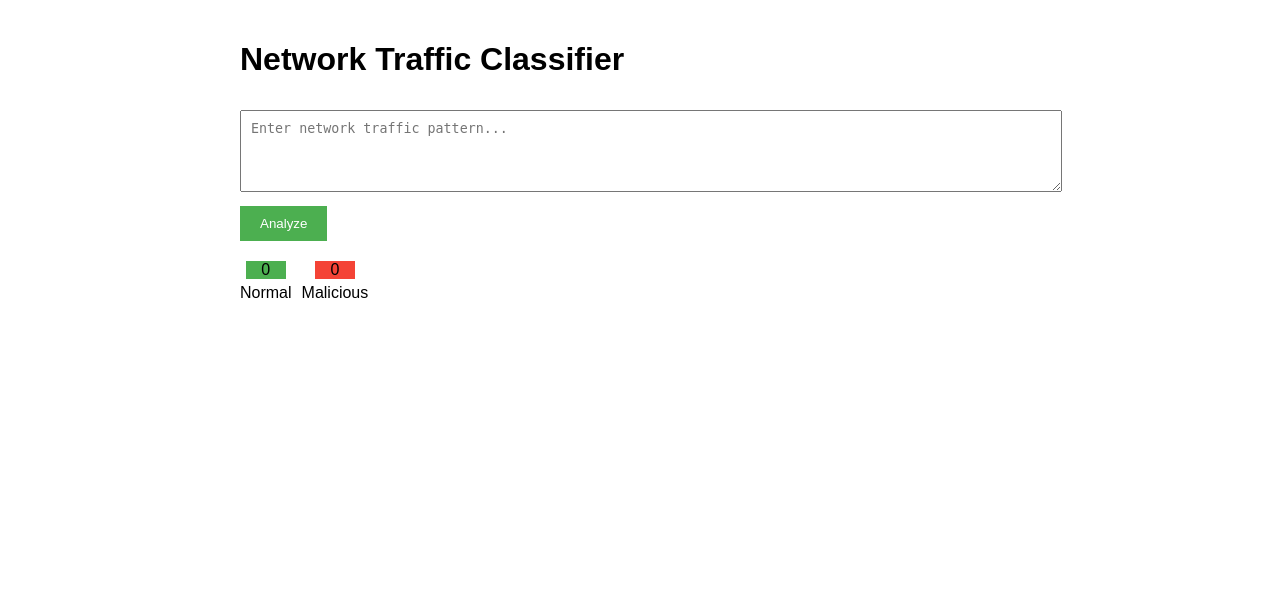
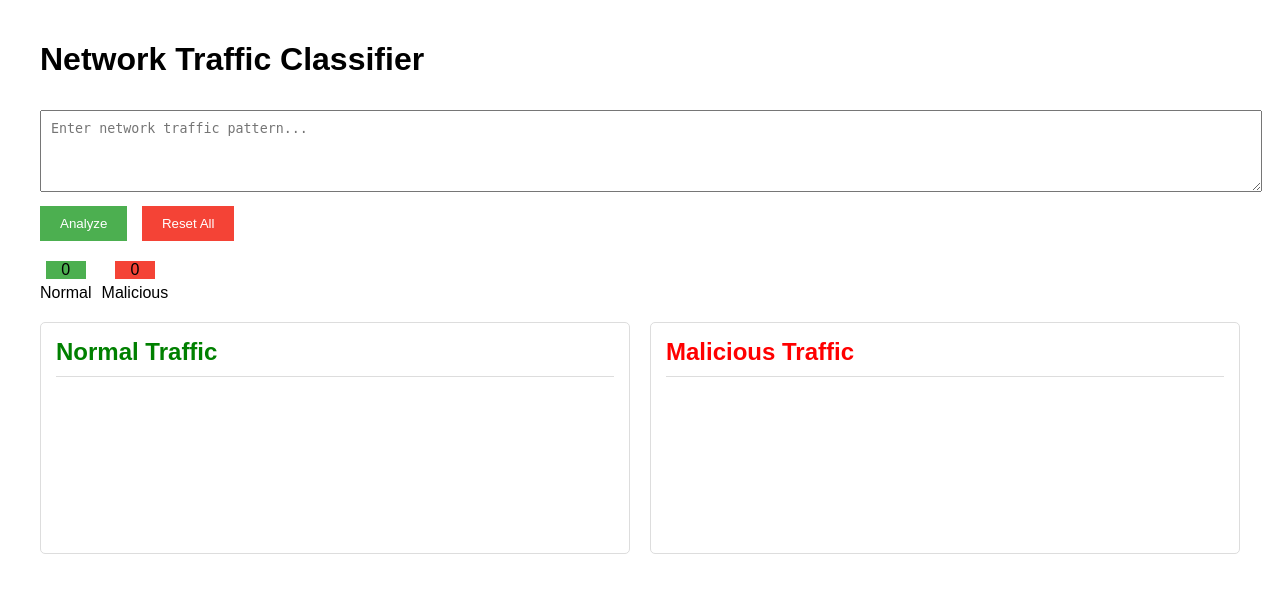
Before and after one commit to mondweep/GenAI_CyberSecurity, a Flask app: page / in a window 1280 px wide. Shown: the top 593 px of the page. Run offline with Flask 3, Linux system fonts and the light colour scheme.

Commit message:
Improving UX

```diff
--- a/src/challenge_3/src/app.py
+++ b/src/challenge_3/src/app.py
@@ -11,7 +11,9 @@ tokenizer = AutoTokenizer.from_pretrained(MODEL_NAME)
 model = AutoModelForSequenceClassification.from_pretrained(MODEL_NAME)
 print("Model loaded successfully!")
 
-# Keep track of classifications
+# Keep track of classifications and patterns
+normal_patterns = []
+malicious_patterns = []
 normal_count = 0
 malicious_count = 0
 
@@ -19,11 +21,13 @@ malicious_count = 0
 def home():
     return render_template('index.html',
                          normal_count=normal_count,
-                         malicious_count=malicious_count)
+                         malicious_count=malicious_count,
+                         normal_patterns=normal_patterns,
+                         malicious_patterns=malicious_patterns)
 
 @app.route('/analyze', methods=['POST'])
 def analyze():
-    global normal_count, malicious_count
+    global normal_count, malicious_count, normal_patterns, malicious_patterns
 
     # Get the traffic pattern from the request
     traffic_pattern = request.json.get('traffic_pattern', '')
@@ -34,20 +38,38 @@ def analyze():
         outputs = model(**inputs)
         prediction = outputs.logits.argmax(-1).item()
 
-    # Update counters
+    # Update counters and patterns
     if prediction == 0:
         normal_count += 1
+        normal_patterns.append(traffic_pattern)
         result = "Normal"
     else:
         malicious_count += 1
+        malicious_patterns.append(traffic_pattern)
         result = "Malicious"
 
     # Return result
     return jsonify({
         'result': result,
         'normal_count': normal_count,
-        'malicious_count': malicious_count
+        'malicious_count': malicious_count,
+        'normal_patterns': normal_patterns,
+        'malicious_patterns': malicious_patterns
+    })
+
+@app.route('/reset', methods=['POST'])
+def reset():
+    global normal_count, malicious_count, normal_patterns, malicious_patterns
+    normal_count = 0
+    malicious_count = 0
+    normal_patterns = []
+    malicious_patterns = []
+    return jsonify({
+        'normal_count': 0,
+        'malicious_count': 0,
+        'normal_patterns': [],
+        'malicious_patterns': []
     })
 
 if __name__ == '__main__':
-    app.run(host='0.0.0.0', port=5000)
+    app.run(host='0.0.0.0', port=5001)
--- a/src/challenge_3/src/templates/index.html
+++ b/src/challenge_3/src/templates/index.html
@@ -5,7 +5,7 @@
     <style>
         body {
             font-family: Arial, sans-serif;
-            max-width: 800px;
+            max-width: 1200px;
             margin: 0 auto;
             padding: 20px;
         }
@@ -14,26 +14,29 @@
             padding: 10px;
             margin: 10px 0;
         }
+        .button {
+            padding: 10px 20px;
+            border: none;
+            cursor: pointer;
+            margin-right: 10px;
+        }
         .analyze-button {
             background-color: #4CAF50;
             color: white;
-            padding: 10px 20px;
-            border: none;
-            cursor: pointer;
+        }
+        .reset-button {
+            background-color: #f44336;
+            color: white;
         }
         .result-box {
             margin-top: 20px;
             padding: 15px;
             border: 1px solid #ddd;
         }
-        .normal {
-            color: green;
-        }
-        .malicious {
-            color: red;
-        }
+        .normal { color: green; }
+        .malicious { color: red; }
         .histogram {
-            margin-top: 20px;
+            margin: 20px 0;
             display: flex;
             gap: 10px;
         }
@@ -50,6 +53,33 @@
         }
         .normal-bar { background-color: #4CAF50; }
         .malicious-bar { background-color: #f44336; }
+
+        /* New styles for columns */
+        .columns-container {
+            display: flex;
+            gap: 20px;
+            margin-top: 20px;
+        }
+        .column {
+            flex: 1;
+            padding: 15px;
+            border: 1px solid #ddd;
+            border-radius: 5px;
+            min-height: 200px;
+            max-height: 400px;
+            overflow-y: auto;
+        }
+        .column h2 {
+            margin-top: 0;
+            padding-bottom: 10px;
+            border-bottom: 1px solid #ddd;
+        }
+        .pattern-item {
+            padding: 8px;
+            margin: 5px 0;
+            border-radius: 3px;
+            background-color: #f5f5f5;
+        }
     </style>
 </head>
 <body>
@@ -58,7 +88,10 @@
     <textarea id="trafficPattern" class="input-box" rows="4"
               placeholder="Enter network traffic pattern..."></textarea>
 
-    <button onclick="analyzeTraffic()" class="analyze-button">Analyze</button>
+    <div>
+        <button onclick="analyzeTraffic()" class="button analyze-button">Analyze</button>
+        <button onclick="resetAll()" class="button reset-button">Reset All</button>
+    </div>
 
     <div id="result" class="result-box" style="display: none;">
         Classification: <span id="classification"></span>
@@ -72,6 +105,17 @@
         <div class="bar">
             <div id="maliciousBar" class="bar-value malicious-bar">0</div>
             <div>Malicious</div>
+        </div>
+    </div>
+
+    <div class="columns-container">
+        <div class="column">
+            <h2 class="normal">Normal Traffic</h2>
+            <div id="normalPatterns"></div>
+        </div>
+        <div class="column">
+            <h2 class="malicious">Malicious Traffic</h2>
+            <div id="maliciousPatterns"></div>
         </div>
     </div>
 
@@ -98,6 +142,43 @@
                 // Update histogram
                 document.getElementById('normalBar').textContent = data.normal_count;
                 document.getElementById('maliciousBar').textContent = data.malicious_count;
+
+                // Update pattern lists
+                updatePatternList('normalPatterns', data.normal_patterns);
+                updatePatternList('maliciousPatterns', data.malicious_patterns);
+
+                // Clear input
+                document.getElementById('trafficPattern').value = '';
+            });
+        }
+
+        function updatePatternList(elementId, patterns) {
+            const container = document.getElementById(elementId);
+            container.innerHTML = '';
+            patterns.forEach(pattern => {
+                const div = document.createElement('div');
+                div.className = 'pattern-item';
+                div.textContent = pattern;
+                container.appendChild(div);
+            });
+        }
+
+        function resetAll() {
+            fetch('/reset', {
+                method: 'POST'
+            })
+            .then(response => response.json())
+            .then(data => {
+                // Reset histogram
+                document.getElementById('normalBar').textContent = '0';
+                document.getElementById('maliciousBar').textContent = '0';
+
+                // Reset pattern lists
+                document.getElementById('normalPatterns').innerHTML = '';
+                document.getElementById('maliciousPatterns').innerHTML = '';
+
+                // Hide result box
+                document.getElementById('result').style.display = 'none';
             });
         }
     </script>
```
